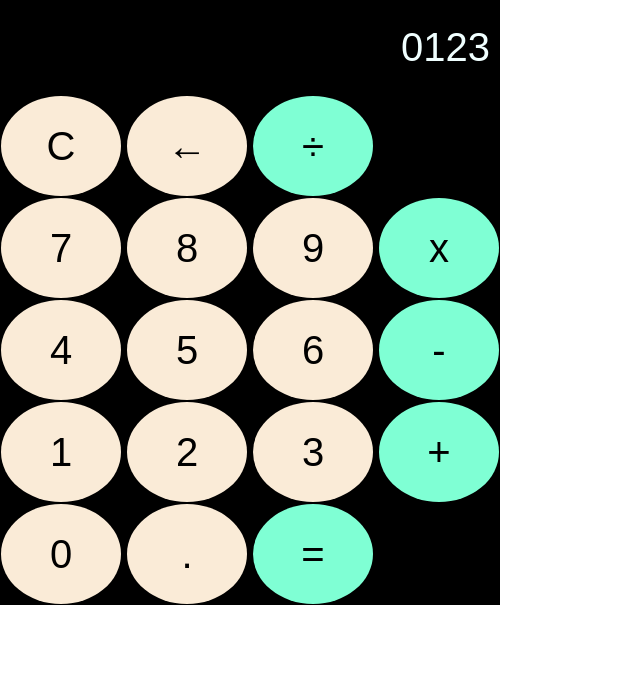
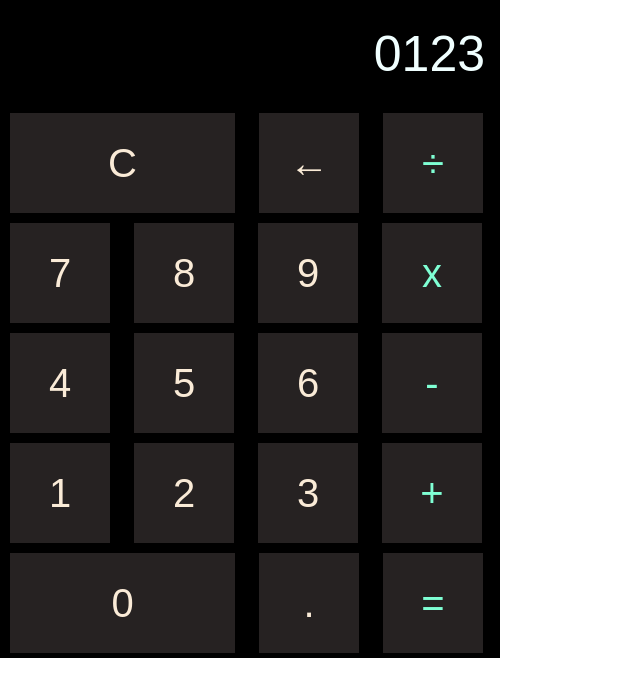
Before and after one commit to anirudhsingh05/Calculator-App, a plain HTML site: page index.html in a window 1280 px wide. Shown: the whole page, without its empty margins (0-640 px from the left). Drawn offline with Linux system fonts and the light colour scheme.

Commit message:
Style: Updated the new CSS
New CSS style has been added

```diff
--- a/style.css
+++ b/style.css
@@ -14,63 +14,32 @@ body {
 }
 
 .answer-screen {
-    font-size: 40px;
+    font-size: 50px;
     font-family: Arial, Helvetica, sans-serif;
     text-align: right;
-    padding: 25px 10px;
+    padding: 25px 15px;
 }
 
 .calc-button {
-    background-color: antiquewhite;
+    background-color: rgb(38, 34, 34);
+    color: antiquewhite;
     height: 100px;
-    width: 24%;
+    width: 20%;
     border: none;
     font-size: 40px;
-    border-radius: 50%;
-    margin: 1px;
+    border-radius: 0;
+    margin: 5px 10px;
     cursor: pointer;
 }
 
 .calc-button:last-child {
-    background-color: aquamarine;
+    color: aquamarine;
 }
 
-/*
-.answer-screen {
-    height: 40px;
-    width: 220px;
-    background-color: black;
-    border-bottom: 1px solid grey;
-    color: azure;
-    font-size: 25px;
-    text-align: right;
-    padding: 5px;
-    font-family: 'Gill Sans', 'Gill Sans MT', Calibri, 'Trebuchet MS', sans-serif;
-}
-
-.calc-button {
-    background: none;
-    color: yellow;
-    border-radius: 50%;
-    margin: 10px;
-    height: 30px;
-    width: 30px;
-    background: none;
-    border: 1px solid gray;
-    font: bold;
-    font-family: 'Franklin Gothic Medium', 'Arial Narrow', Arial, sans-serif;
-    cursor: pointer;
-}
-
-.calc-button:last-child {
-    color: rgba(0, 255, 255, 0.848);
-}
-
-#blue {
-    background-color: aqua;
-    color: black;
+.calc-button:active {
+    background-color: grey;
 }
 
 .double {
-    width: 38%;
-} */
+    width: 45%;
+}
```
